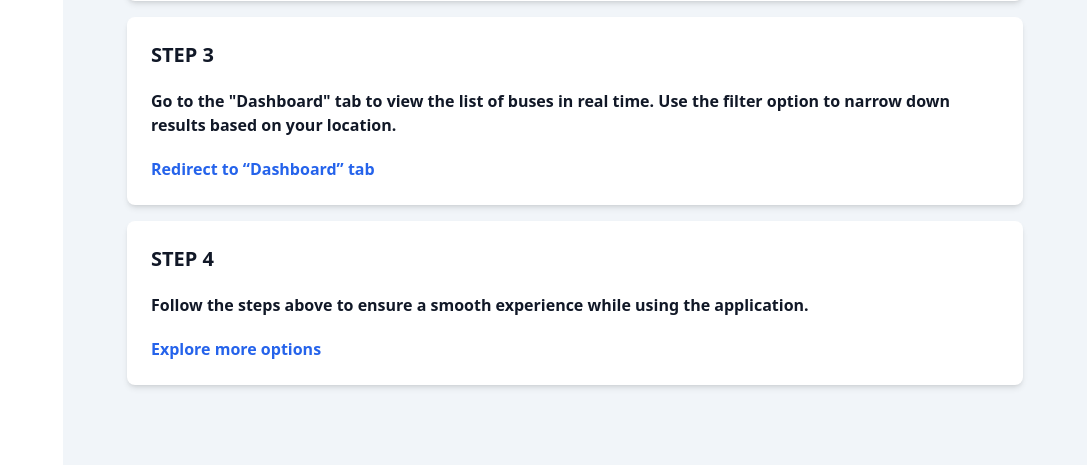
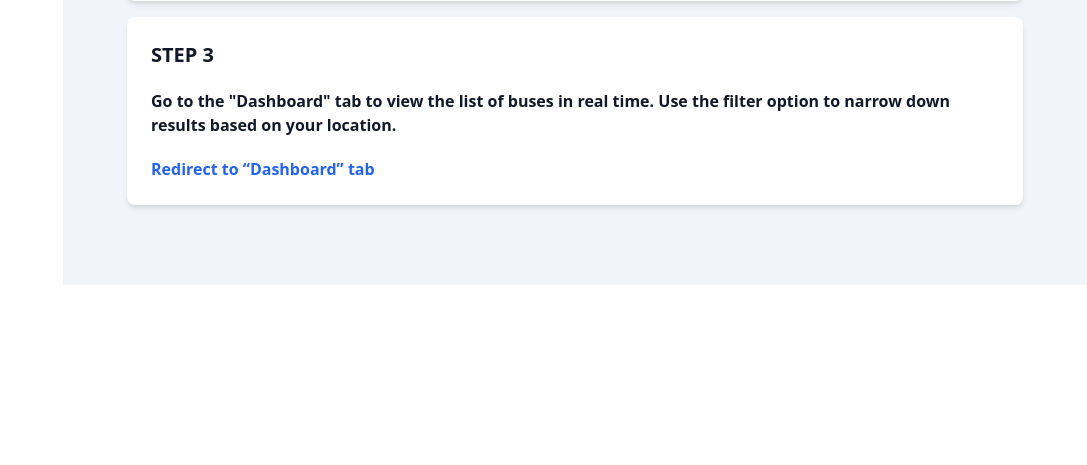
Before and after one commit to jdcnnry/kyuSiyasat, a Django app: template kyusiyasat/templates/pages/getting_started_commuter.html in a window 1280 px wide. Shown: the part 551-1016 px from the top of the page, without its empty margins (193-1280 px from the left). After the commit the page ends 836 px from the top, so only its background shows below. Run offline with Django 5.2, Linux system fonts and the light colour scheme; the template is opened without the code that fills it, so the values that code supplies are empty; some libraries are stand-ins or nearby versions.

Commit message:
Modified getting started pages

```diff
--- a/kyusiyasat/templates/pages/getting_started_commuter.html
+++ b/kyusiyasat/templates/pages/getting_started_commuter.html
@@ -40,15 +40,5 @@
     >
   </div>
 
-  <div class="bg-white rounded-lg shadow-md p-6 mb-4">
-    <h3 class="text-xl font-semibold">STEP 4</h3>
-    <p class="my-5 font-semibold">
-      Follow the steps above to ensure a smooth experience while using the
-      application.
-    </p>
-    <a href="#" class="text-blue-600 hover:underline font-semibold"
-      >Explore more options</a
-    >
-  </div>
 </main>
 {% endblock %}
```
Also changed, not shown: kyusiyasat/templates/pages/getting_started_driver.html (+0 -9 lines).
